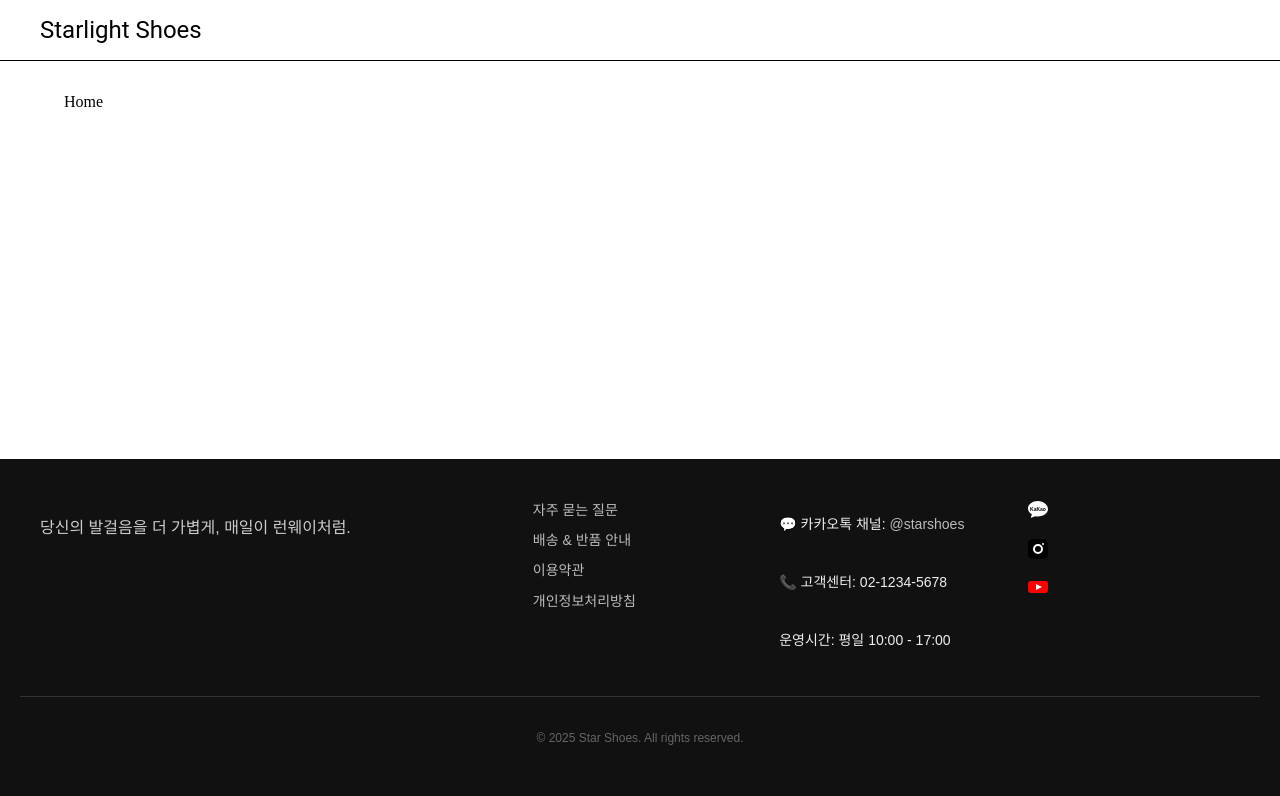
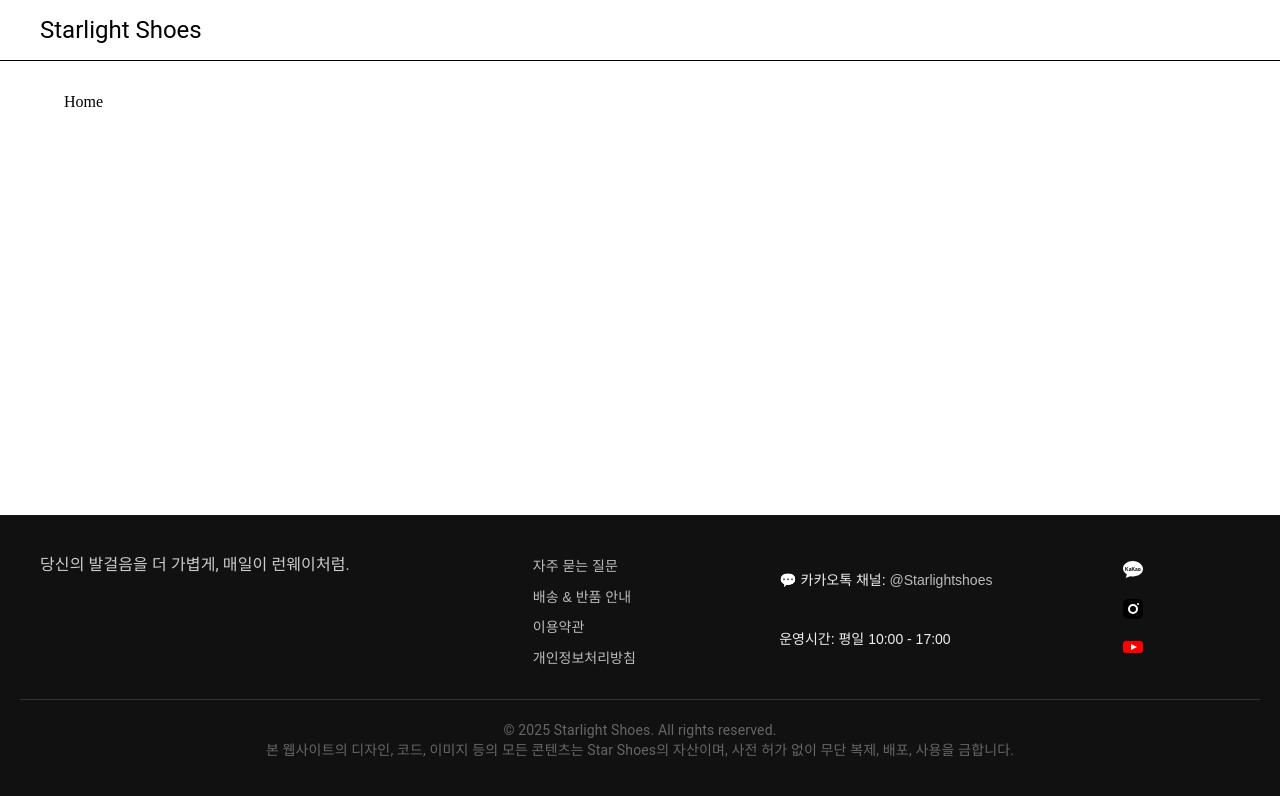
Before and after one commit to DongEsssss/shoes, a React (Create React App) app: page /home in a window 1280 px wide. Shown: the top 796 px of the page. Built offline with nearby package versions, Linux system fonts and the light colour scheme; some icons are missing.

Commit message:
푸터 완

```diff
--- a/src/component/layout/footer/footer.scss
+++ b/src/component/layout/footer/footer.scss
@@ -32,12 +32,20 @@
     }
 
     .footer-links,
-    .footer-contact,
-    .footer-social {
+    .footer-contact {
         display: flex;
         flex-direction: column;
         gap: 8px;
     }
+
+    .footer-social {
+        display: grid;
+        grid-template-columns: repeat(1, 1fr);
+        align-items: center;
+        justify-items: center
+    }
+
+    ;
 
     .footer-social a img {
         width: 24px;
--- a/src/component/layout/footer/index.tsx
+++ b/src/component/layout/footer/index.tsx
@@ -2,12 +2,13 @@ import { ReactComponent as KakaoIcon } from "../../../asset/svg/kakao.svg";
 import { ReactComponent as InstagramIcon } from "../../../asset/svg/instagram.svg";
 import { ReactComponent as YoutubeIcon } from "../../../asset/svg/youtube.svg";
 import './footer.scss'
+import { Typography } from "@mui/material";
 
 export default function Footer() {
     return (
         <footer className="site-footer">
             <div className="footer-top">
-                <p className="footer-slogan">당신의 발걸음을 더 가볍게, 매일이 런웨이처럼.</p>
+                <Typography variant="h4" className="footer-slogan">당신의 발걸음을 더 가볍게, 매일이 런웨이처럼.</Typography>
                 <div className="footer-links">
                     <a href="/faq">자주 묻는 질문</a>
                     <a href="/shipping">배송 & 반품 안내</a>
@@ -15,8 +16,7 @@ export default function Footer() {
                     <a href="/privacy">개인정보처리방침</a>
                 </div>
                 <div className="footer-contact">
-                    <p>💬 카카오톡 채널: <a href="#">@starshoes</a></p>
-                    <p>📞 고객센터: 02-1234-5678</p>
+                    <p>💬 카카오톡 채널: <a href="#">@Starlightshoes</a></p>
                     <p>운영시간: 평일 10:00 - 17:00</p>
                 </div>
                 <div className="footer-social">
@@ -32,7 +32,12 @@ export default function Footer() {
                 </div>
             </div>
             <div className="footer-bottom">
-                <p>© 2025 Star Shoes. All rights reserved.</p>
+                <Typography variant="body2">
+                    © 2025 Starlight Shoes. All rights reserved.
+                </Typography>
+                <Typography variant="body2">
+                    본 웹사이트의 디자인, 코드, 이미지 등의 모든 콘텐츠는 Star Shoes의 자산이며, 사전 허가 없이 무단 복제, 배포, 사용을 금합니다.
+                </Typography>
             </div>
         </footer>
 
```
